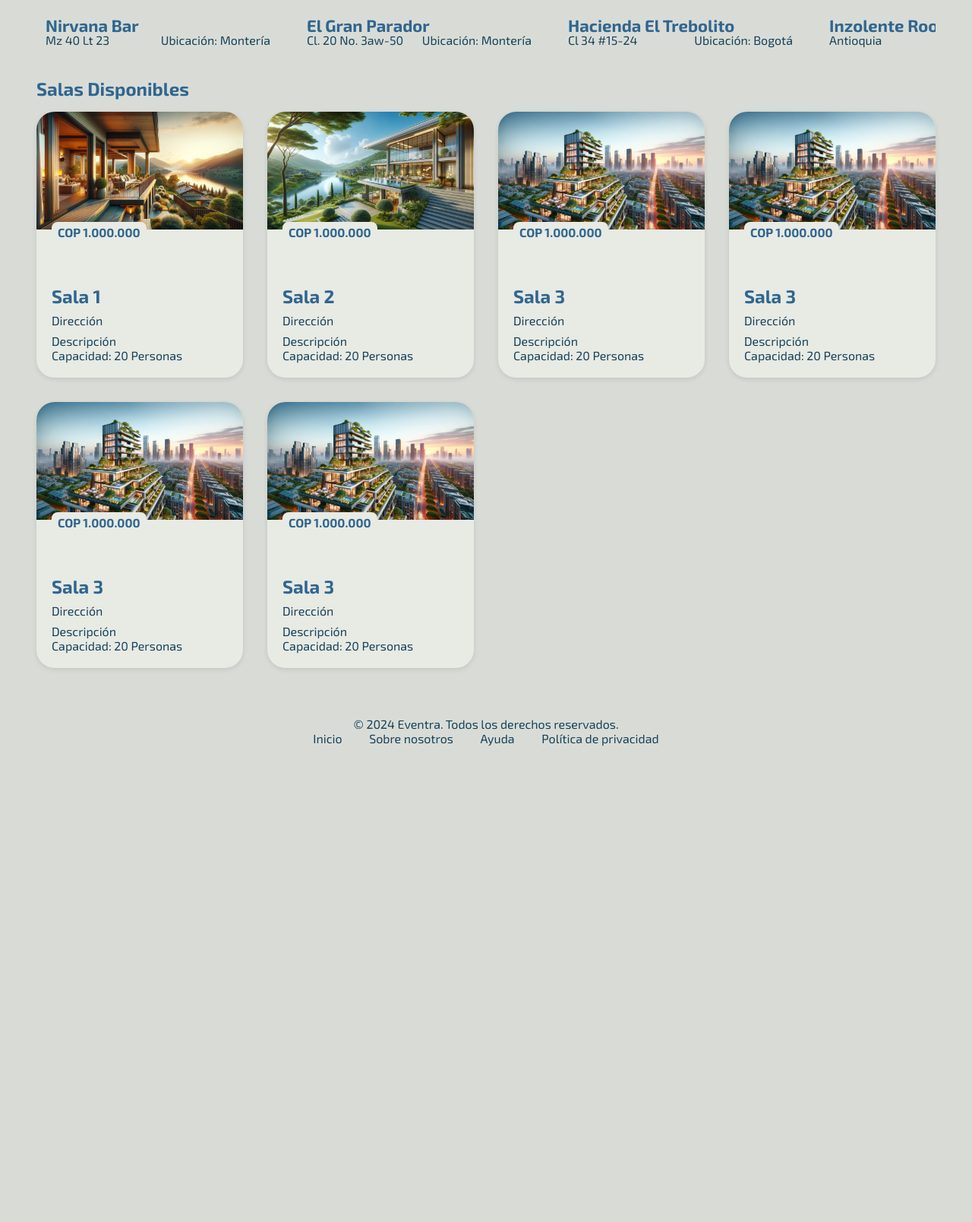
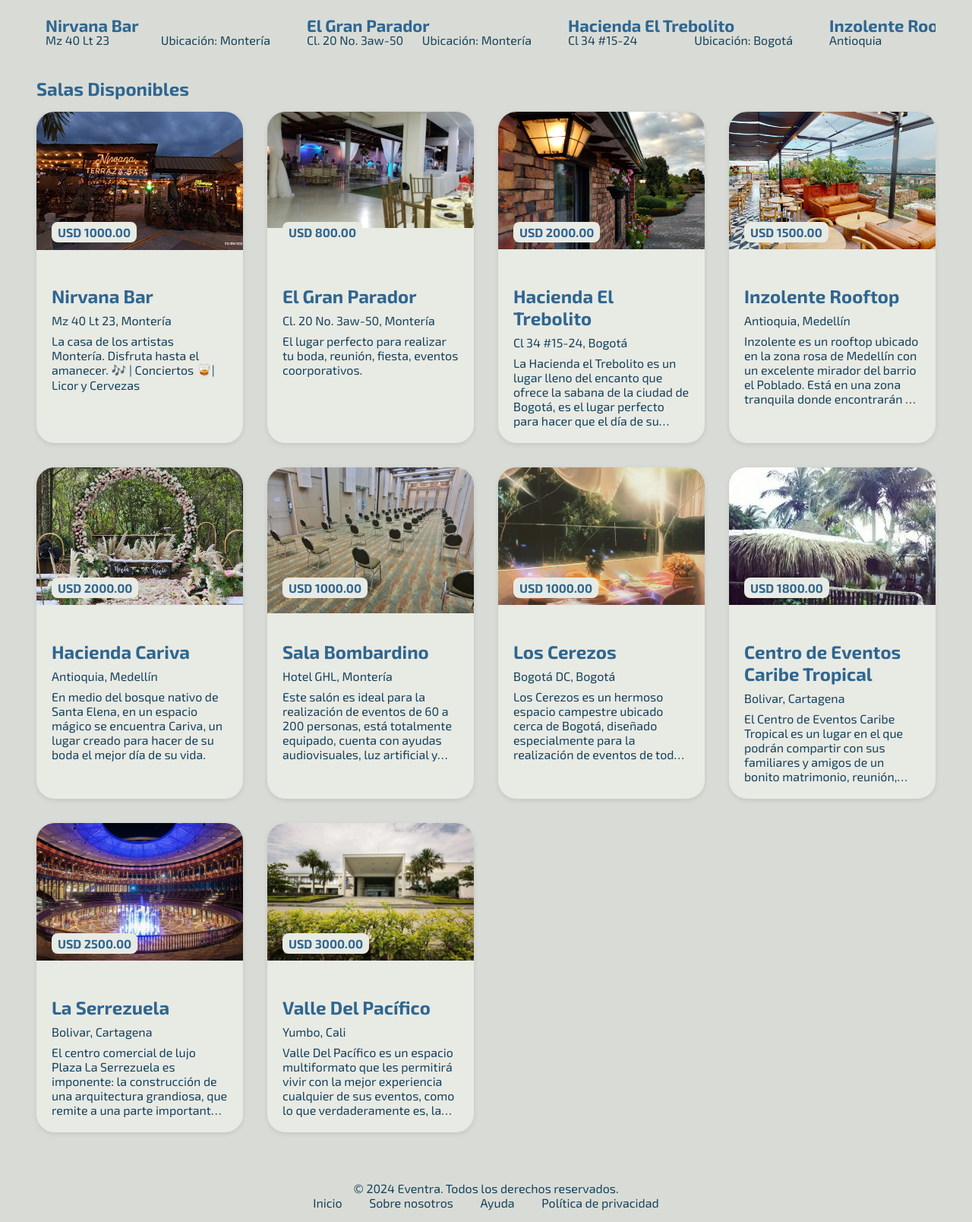
Before and after one commit to AlexNvdz/Proyecto_Final, a Django app: page /home/ in a window 1280 px wide. Shown: the part 460-2068 px from the top of the page at 76% size. Before the commit the page ends 1442 px from the top, so only its background shows below. Run offline with Django 5.2, Linux system fonts and the light colour scheme; data comes from the database, SQL or seed files in the repository; both versions use the stored data as it was after the commit; some libraries are stand-ins or nearby versions.

```diff
--- a/Eventra/crud_app/templates/eventra/base.html
+++ b/Eventra/crud_app/templates/eventra/base.html
@@ -18,6 +18,7 @@
     <link rel="stylesheet" href="{% static 'css/stylesHome.css'%}" />
     <link rel="stylesheet" href="{% static 'css/stylesIndex.css'%}" />
     <link href="{% static 'css/stylesDetalle.css' %}" rel="stylesheet" />
+    <link rel="stylesheet" href="{% static 'css/dashboard.css' %}">
     <title>Eventra</title>
   </head>
   <body>
--- a/Eventra/crud_app/templates/eventra/home.html
+++ b/Eventra/crud_app/templates/eventra/home.html
@@ -97,110 +97,27 @@
   <h2>Salas Disponibles</h2>
 
   <section class="tarjetas">
+    {% for evento in eventos %}
     <article class="tarjeta">
       <a href="{% url 'salaDetalles' %}">
         <div class="tarjeta-vista-previa">
           <img
-            src="{% static 'assets/lakeview-elegance.png' %}"
+            src="{{ evento.imagen.url }}"
             alt="Vista previa de Lakeview Elegance"
           />
-          <div class="tarjeta-precio">COP 1.000.000</div>
+          <div class="tarjeta-precio">USD {{ evento.precio_renta }}</div>
         </div>
         <div class="tarjeta-contenido">
-          <h2 class="tarjeta-titulo">Sala 1</h2>
-          <p class="tarjeta-direccion">Dirección</p>
-          <p class="tarjeta-descripcion">Descripción</p>
+          <h2 class="tarjeta-titulo">{{ evento.nombre }}</h2>
+          <p class="tarjeta-direccion"> {{ evento.direccion }}, {{ evento.ubicacion }}</p>
+          <p class="tarjeta-descripcion">{{ evento.descripcion }}</p>
           <div class="tarjeta-inferior">
-            <div class="tarjeta-capacidad">Capacidad: 20 Personas</div>
+            <div class="tarjeta-capacidad"></div>
           </div>
         </div>
       </a>
     </article>
-    <article class="tarjeta">
-      <div class="tarjeta-vista-previa">
-        <img
-          src="{% static 'assets/vista-paradiso.png' %}"
-          alt="Vista Paradiso"
-        />
-        <div class="tarjeta-precio">COP 1.000.000</div>
-      </div>
-      <div class="tarjeta-contenido">
-        <h2 class="tarjeta-titulo">Sala 2</h2>
-        <p class="tarjeta-direccion">Dirección</p>
-        <p class="tarjeta-descripcion">Descripción</p>
-        <div class="tarjeta-inferior">
-          <div class="tarjeta-capacidad">Capacidad: 20 Personas</div>
-        </div>
-      </div>
-    </article>
-    <article class="tarjeta">
-      <div class="tarjeta-vista-previa">
-        <img
-          src="{% static 'assets/skyline-oasis.png' %}"
-          alt="Skyline Oasis"
-        />
-        <div class="tarjeta-precio">COP 1.000.000</div>
-      </div>
-      <div class="tarjeta-contenido">
-        <h2 class="tarjeta-titulo">Sala 3</h2>
-        <p class="tarjeta-direccion">Dirección</p>
-        <p class="tarjeta-descripcion">Descripción</p>
-        <div class="tarjeta-inferior">
-          <div class="tarjeta-capacidad">Capacidad: 20 Personas</div>
-        </div>
-      </div>
-    </article>
-    <article class="tarjeta">
-      <div class="tarjeta-vista-previa">
-        <img
-          src="{% static 'assets/skyline-oasis.png' %}"
-          alt="Skyline Oasis"
-        />
-        <div class="tarjeta-precio">COP 1.000.000</div>
-      </div>
-      <div class="tarjeta-contenido">
-        <h2 class="tarjeta-titulo">Sala 3</h2>
-        <p class="tarjeta-direccion">Dirección</p>
-        <p class="tarjeta-descripcion">Descripción</p>
-        <div class="tarjeta-inferior">
-          <div class="tarjeta-capacidad">Capacidad: 20 Personas</div>
-        </div>
-      </div>
-    </article>
-    <article class="tarjeta">
-      <div class="tarjeta-vista-previa">
-        <img
-          src="{% static 'assets/skyline-oasis.png' %}"
-          alt="Skyline Oasis"
-        />
-        <div class="tarjeta-precio">COP 1.000.000</div>
-      </div>
-      <div class="tarjeta-contenido">
-        <h2 class="tarjeta-titulo">Sala 3</h2>
-        <p class="tarjeta-direccion">Dirección</p>
-        <p class="tarjeta-descripcion">Descripción</p>
-        <div class="tarjeta-inferior">
-          <div class="tarjeta-capacidad">Capacidad: 20 Personas</div>
-        </div>
-      </div>
-    </article>
-    <article class="tarjeta">
-      <div class="tarjeta-vista-previa">
-        <img
-          src="{% static 'assets/skyline-oasis.png' %}"
-          alt="Skyline Oasis"
-        />
-        <div class="tarjeta-precio">COP 1.000.000</div>
-      </div>
-      <div class="tarjeta-contenido">
-        <h2 class="tarjeta-titulo">Sala 3</h2>
-        <p class="tarjeta-direccion">Dirección</p>
-        <p class="tarjeta-descripcion">Descripción</p>
-        <div class="tarjeta-inferior">
-          <div class="tarjeta-capacidad">Capacidad: 20 Personas</div>
-        </div>
-      </div>
-    </article>
+    {% endfor %}
   </section>
 </section>
 {% endblock %}
--- a/Eventra/crud_app/views.py
+++ b/Eventra/crud_app/views.py
@@ -87,8 +87,9 @@ def registrar_evento(request):
 
     return render(request, "eventra/registro_evento.html", {"form": form})
 
-@login_required
-@login_required
+
+
+"""@login_required
 def dashboard(request):
     usuario_actual = request.user
 
@@ -99,3 +100,19 @@ def dashboard(request):
     eventos = Eventos.objects.filter(usuario=usuario_actual)
 
     return render(request, 'eventra/dashboard.html', {'eventos': eventos})
+"""
+
+@login_required
+def dashboard(request):
+    usuario_actual = request.user
+
+    if usuario_actual.tipo_usuario != 'administrativo':
+        return redirect('home')  # Redirige si no es administrativo
+
+    eventos = Eventos.objects.filter(usuario=usuario_actual)
+
+    return render(request, "eventra/dashboard.html", {
+        "eventos": eventos,
+        "usuario_actual": usuario_actual,
+        "messages": messages.get_messages(request),  # Obtén los mensajes para mostrarlos
+    })
```
Also changed, not shown: Eventra/crud_app/static/css/dashboard.css (added, +194 -0 lines), Eventra/crud_app/templates/eventra/dashboard.html (+38 -9 lines), Eventra/crud_app/static/uploads/20241116_Centro_de_Eventos_Caribe_Tropical.webp (added), Eventra/crud_app/static/uploads/20241116_El_Gran_Parador.jpg (added), Eventra/crud_app/static/uploads/20241116_Hacienda_Cariva.webp (added), Eventra/crud_app/static/uploads/20241116_Hacienda_El_Trebolito.jpg (added), Eventra/crud_app/static/uploads/20241116_Inzolente_Rooftop.webp (added), Eventra/crud_app/static/uploads/20241116_La_Serrezuela.webp (added), Eventra/crud_app/static/uploads/20241116_Los_Cerezos.webp (added), Eventra/crud_app/static/uploads/20241116_Ryuichi.webp (added), Eventra/crud_app/static/uploads/20241116_Sala_Bombardino.webp (added), Eventra/crud_app/static/uploads/20241116_Valle_Del_Pacífico.webp (added), Eventra/crud_app/static/uploads/20241116_prueba.webp (added), Eventra/db.sqlite3.
